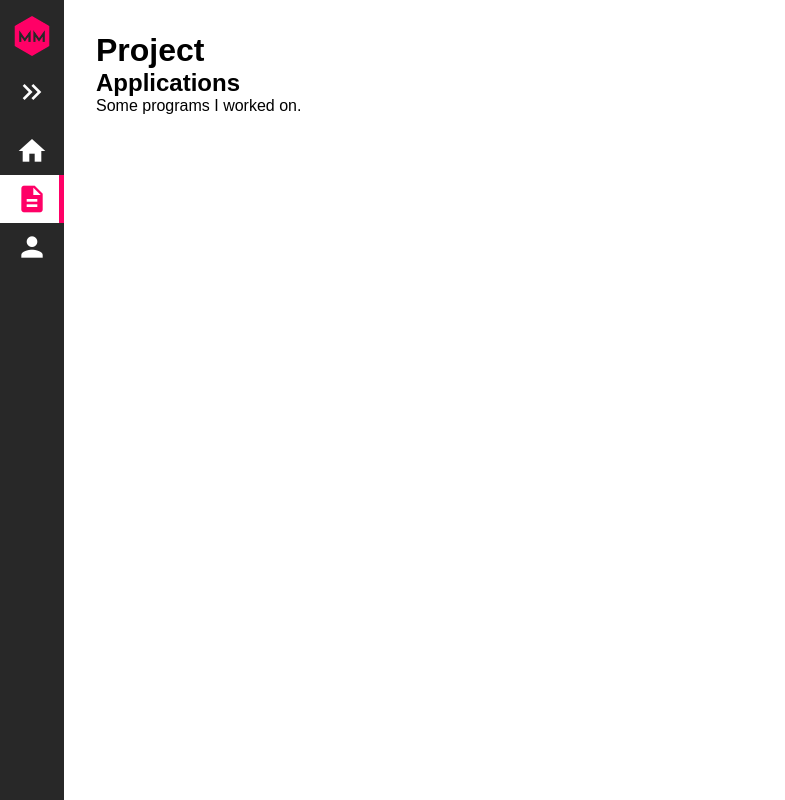
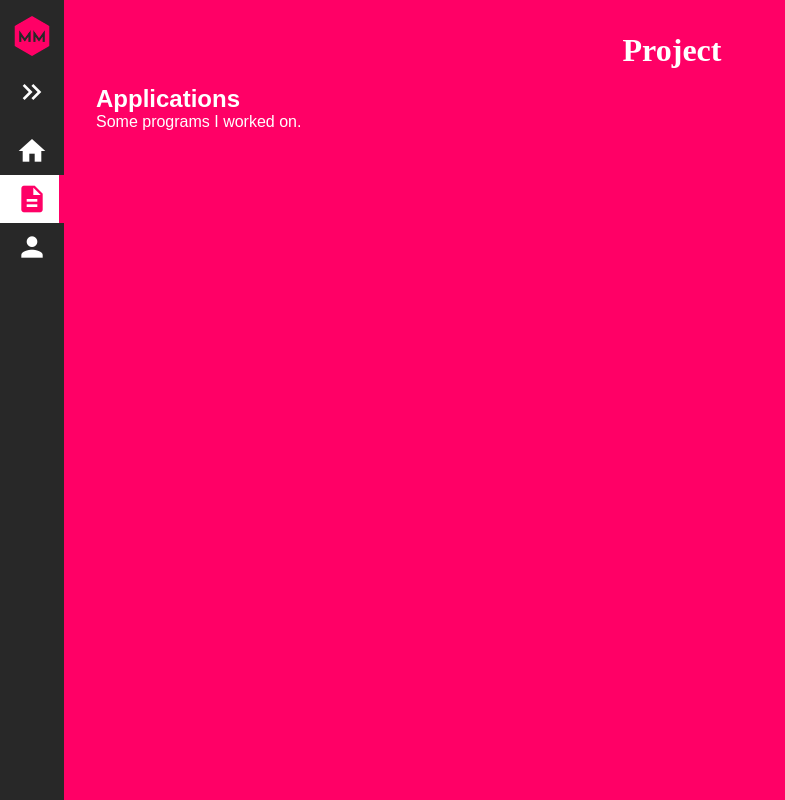
Before and after one commit to MichalJanMalek/LocalWeb, a Vue app: page /projects in a window 1280 px wide. Shown: the whole page, without its empty margins (0-785 px from the left). Built offline with nearby package versions, Linux system fonts and the light colour scheme; some icons are missing; a web font is replaced by a local one.

Commit message:
routine update

```diff
--- a/index.html
+++ b/index.html
@@ -15,10 +15,8 @@
 
     <meta name="viewport" content="width=device-width, initial-scale=1.0" />
     <title>Michal Malek | Software Engineer</title>
-    <link href="https://fonts.googleapis.com/css2?family=Material+Icons"
-      rel="stylesheet">
-    <link href="https://fonts.googleapis.com/css2?family=Material+Symbols"
-      rel="stylesheet">
+    <link href="https://fonts.googleapis.com/css2?family=Material+Icons" rel="stylesheet">
+    <link href="https://fonts.googleapis.com/css2?family=Material+Symbols" rel="stylesheet">
     <link rel="preconnect" href="https://fonts.googleapis.com">
     <link rel="preconnect" href="https://fonts.gstatic.com" crossorigin>
     <link href="https://fonts.googleapis.com/css2?family=Raleway:wght@500&display=swap" rel="stylesheet">
--- a/package.json
+++ b/package.json
@@ -15,6 +15,7 @@
   "devDependencies": {
     "@iconify/vue": "^4.0.0",
     "@vitejs/plugin-vue": "^3.1.0",
+    "google-fonts-webpack-plugin": "^0.4.4",
     "sass": "^1.55.0",
     "vite": "^3.1.0"
   }
--- a/src/style.css
+++ b/src/style.css
@@ -1,5 +1,5 @@
 :root {
-  font-family: Inter, Avenir, Helvetica, Arial, sans-serif;
+  font-family: Josefin Sans;
   font-size: 16px;
   line-height: 24px;
   font-weight: 400;
--- a/src/views/Home.vue
+++ b/src/views/Home.vue
@@ -14,6 +14,8 @@ main, .home-page{
 .home_title{
 	text-align: center;
 	padding-bottom: 1rem;
+	text-size : 7rem;
+	font-family: 'Josefin Sans', sans-serif;
 }
 .text{
 	text-align: left;
--- a/src/views/Projects.vue
+++ b/src/views/Projects.vue
@@ -1,7 +1,7 @@
 <template>
     <main class="project-page">
 		<div class="project-title">
-			<h1>Project</h1>
+			<h1 class="title">Project</h1>
 		</div>
 		<div class="apps">
        		<h2>Applications</h2>
@@ -12,9 +12,13 @@
 
 <style lang="scss" scoped>
 main {
-	main {
 	background-color: var(--primary);
 	color: var(--light);
 }
+h1, .title {
+	text-align: center;
+	padding-bottom: 1rem;
+	text-size : 1rem;
+	font-family: 'Josefin Sans';
 }
 </style>
--- a/vite.config.js
+++ b/vite.config.js
@@ -5,3 +5,9 @@ import vue from '@vitejs/plugin-vue'
 export default defineConfig({
   plugins: [vue()]
 })
+
+resolve: {
+  alias: {
+    '@': path.resolve(__dirname, './src')
+  }
+}
```
Also changed, not shown: src/main.js (line endings or trailing spaces), 1 other file (tests, documents, lock files or other folders). Lines whose indentation alone changed are shown as unchanged.
